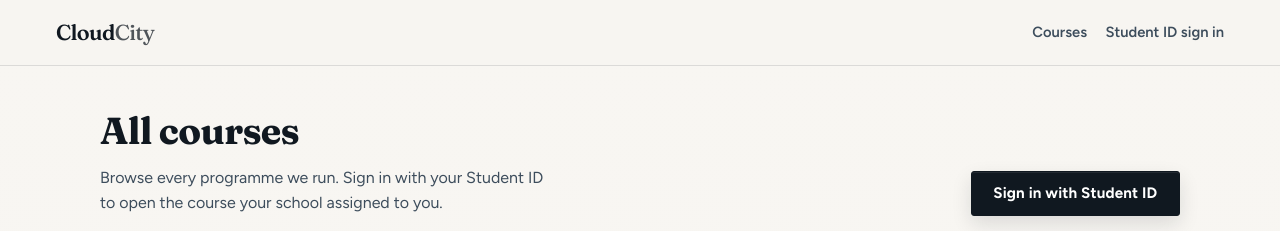
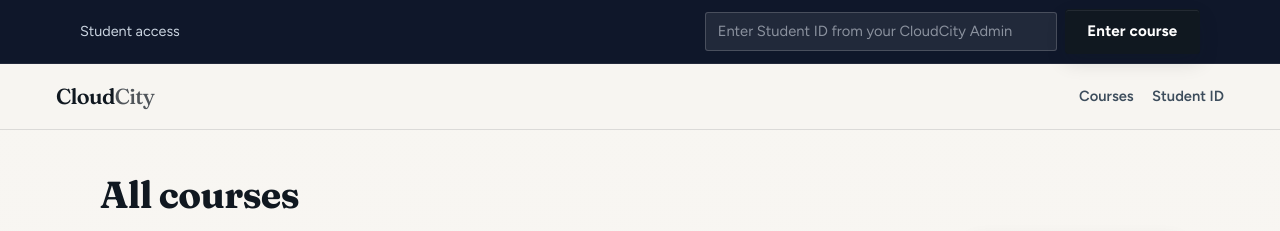
Before and after one commit to CharlesMisheal/cloudcityacademy, a Flask app: page /courses in a window 1280 px wide. Shown: the top 231 px of the page. Run offline with Flask 3, Linux system fonts and the light colour scheme; data comes from the database, SQL or seed files in the repository.

Commit message:
Student ID bar anywhere: enter, switch, or drop ID; Admin wording.
Co-authored-by: Cursor <cursoragent@cursor.com>

```diff
--- a/app.py
+++ b/app.py
@@ -301,48 +301,88 @@ def register_routes(app: Flask):
     def register():
         """Public self-enrolment removed — admin issues Student IDs."""
         flash(
-            "Enrolment is by Student ID only. Your school gives you a Student ID with your course assigned. "
-            "Use Sign in with that ID.",
+            "Enrolment is by Student ID only. Your CloudCity Admin gives you a Student ID "
+            "with your course assigned. Enter that ID to sign in.",
             "warn",
         )
         return redirect(url_for("login"))
 
+    def _sign_in_student_from_code(code: str, *, fail_template="login.html"):
+        """Shared student ID login used by /login and global header form."""
+        code = normalize_student_code(code)
+        if not code:
+            flash("Enter your Student ID.", "error")
+            return None
+        user = query_one(
+            """SELECT * FROM users
+               WHERE student_code = ? AND role = 'student' AND is_active = 1""",
+            (code,),
+        )
+        if not user:
+            flash(
+                "Student ID not found or inactive. Ask your CloudCity Admin to register you.",
+                "error",
+            )
+            return None
+        course = student_course(user["id"])
+        if not course:
+            flash(
+                "Your Student ID has no course yet. Contact your CloudCity Admin.",
+                "error",
+            )
+            return None
+        session.clear()
+        session["user_id"] = user["id"]
+        first = (user["full_name"] or "Student").split()[0]
+        flash(f"Welcome, {first}. You are in {course['title']}.", "ok")
+        return user
+
     @app.route("/login", methods=["GET", "POST"])
     def login():
-        """Students sign in with Student ID only (no password)."""
-        if g.user:
+        """Students sign in with Student ID only (no password). Can switch ID anytime."""
+        # Staff already signed in → their dashboard (not ID form)
+        if g.user and g.user["role"] in ("admin", "teacher") and request.method == "GET":
             return redirect(url_for("dashboard"))
         if request.method == "POST":
-            code = normalize_student_code(request.form.get("student_code") or "")
-            if not code:
-                flash("Enter your Student ID.", "error")
+            # Allow switching Student ID even if already signed in as a student
+            if g.user and g.user["role"] in ("admin", "teacher"):
+                flash("Sign out of the staff account first, or use Staff only.", "warn")
+                return redirect(url_for("dashboard"))
+            user = _sign_in_student_from_code(request.form.get("student_code") or "")
+            if not user:
                 return render_template("login.html", staff=False)
-            user = query_one(
-                """SELECT * FROM users
-                   WHERE student_code = ? AND role = 'student' AND is_active = 1""",
-                (code,),
-            )
-            if not user:
-                flash(
-                    "Student ID not found or inactive. Ask your admin to register you.",
-                    "error",
-                )
-                return render_template("login.html", staff=False)
-            course = student_course(user["id"])
-            if not course:
-                flash(
-                    "Your Student ID has no course yet. Contact admin.",
-                    "error",
-                )
-                return render_template("login.html", staff=False)
-            session["user_id"] = user["id"]
-            first = (user["full_name"] or "Student").split()[0]
-            flash(f"Welcome, {first}. You are in {course['title']}.", "ok")
-            nxt = request.args.get("next")
-            if nxt:
+            nxt = request.form.get("next") or request.args.get("next")
+            if nxt and str(nxt).startswith("/"):
                 return redirect(nxt)
             return redirect(url_for("student_home"))
         return render_template("login.html", staff=False)
+
+    @app.route("/student-id", methods=["POST"])
+    def student_id_anywhere():
+        """Enter or switch Student ID from the bar on any page."""
+        if g.user and g.user["role"] in ("admin", "teacher"):
+            flash("Staff accounts cannot sign in with Student ID. Sign out first.", "warn")
+            return redirect(request.referrer or url_for("dashboard"))
+        user = _sign_in_student_from_code(request.form.get("student_code") or "")
+        if not user:
+            return redirect(request.referrer or url_for("login"))
+        nxt = request.form.get("next") or ""
+        if nxt and str(nxt).startswith("/"):
+            return redirect(nxt)
+        return redirect(url_for("student_home"))
+
+    @app.route("/drop-student-id", methods=["GET", "POST"])
+    def drop_student_id():
+        """Clear Student ID session from any page (leave the student account)."""
+        if g.user and g.user["role"] == "student":
+            session.clear()
+            flash("Student ID dropped. You can enter another ID anytime.", "ok")
+        elif g.user:
+            flash("That action is for student sessions only.", "warn")
+            return redirect(url_for("dashboard"))
+        else:
+            flash("No Student ID is signed in.", "warn")
+        return redirect(url_for("home"))
 
     @app.route("/staff", methods=["GET", "POST"])
     def staff_login():
@@ -383,8 +423,12 @@ def register_routes(app: Flask):
 
     @app.route("/logout")
     def logout():
+        was_student = g.user and g.user["role"] == "student"
         session.clear()
-        flash("Signed out.", "ok")
+        if was_student:
+            flash("Student ID dropped. Signed out.", "ok")
+        else:
+            flash("Signed out.", "ok")
         return redirect(url_for("home"))
 
     @app.route("/dashboard")
--- a/static/css/style.css
+++ b/static/css/style.css
@@ -63,6 +63,100 @@ a {
 
 a:hover {
   color: var(--ink);
+}
+
+.sr-only {
+  position: absolute;
+  width: 1px;
+  height: 1px;
+  padding: 0;
+  margin: -1px;
+  overflow: hidden;
+  clip: rect(0, 0, 0, 0);
+  white-space: nowrap;
+  border: 0;
+}
+
+/* Global Student ID bar — enter or drop ID from any page */
+.id-bar {
+  position: sticky;
+  top: 0;
+  z-index: 40;
+  background: #0f172a;
+  color: #e2e8f0;
+  border-bottom: 1px solid rgba(255, 255, 255, 0.08);
+}
+
+.id-bar__inner {
+  display: flex;
+  flex-wrap: wrap;
+  align-items: center;
+  justify-content: space-between;
+  gap: 0.65rem 1rem;
+  padding: 0.55rem clamp(1rem, 4vw, 2.5rem);
+  max-width: 1200px;
+  margin: 0 auto;
+}
+
+.id-bar__status {
+  margin: 0;
+  font-size: 0.9rem;
+  color: #cbd5e1;
+}
+
+.id-bar__status strong {
+  color: #fff;
+  letter-spacing: 0.02em;
+}
+
+.id-bar__actions {
+  display: flex;
+  flex-wrap: wrap;
+  align-items: center;
+  gap: 0.5rem;
+}
+
+.id-bar__form {
+  display: flex;
+  flex-wrap: wrap;
+  align-items: center;
+  gap: 0.45rem;
+  margin: 0;
+  flex: 1 1 auto;
+  min-width: min(100%, 16rem);
+  justify-content: flex-end;
+}
+
+.id-bar__form input[type="text"] {
+  flex: 1 1 12rem;
+  min-width: 10rem;
+  max-width: 22rem;
+  padding: 0.45rem 0.7rem;
+  border: 1px solid rgba(255, 255, 255, 0.18);
+  border-radius: var(--radius);
+  background: rgba(255, 255, 255, 0.08);
+  color: #fff;
+  font: inherit;
+  font-size: 0.92rem;
+}
+
+.id-bar__form input::placeholder {
+  color: rgba(226, 232, 240, 0.55);
+}
+
+.id-bar .btn-sm {
+  white-space: nowrap;
+}
+
+.id-bar .btn-ghost {
+  border-color: rgba(255, 255, 255, 0.25);
+  color: #e2e8f0;
+  background: transparent;
+}
+
+.id-bar .btn-ghost:hover {
+  background: rgba(255, 255, 255, 0.08);
+  color: #fff;
 }
 
 /* ——— Header ——— */
--- a/templates/base.html
+++ b/templates/base.html
@@ -11,6 +11,41 @@
   <link rel="stylesheet" href="{{ url_for('static', filename='css/style.css') }}">
 </head>
 <body class="{% block body_class %}{% endblock %}">
+  {# Student ID available on every non-staff page #}
+  {% if not current_user or current_user.role == 'student' %}
+  <div class="id-bar" role="region" aria-label="Student ID">
+    <div class="id-bar__inner">
+      {% if current_user and current_user.role == 'student' %}
+      <p class="id-bar__status">
+        Active ID: <strong>{{ current_user.student_code or '—' }}</strong>
+        <span class="muted">· {{ current_user.full_name }}</span>
+      </p>
+      <div class="id-bar__actions">
+        <form class="id-bar__form" method="post" action="{{ url_for('student_id_anywhere') }}">
+          <input type="hidden" name="next" value="{{ request.path }}">
+          <label class="sr-only" for="id-bar-switch">Switch Student ID</label>
+          <input id="id-bar-switch" type="text" name="student_code"
+                 placeholder="Switch to another Student ID" autocapitalize="characters"
+                 autocomplete="username">
+          <button class="btn btn-sm" type="submit">Switch ID</button>
+        </form>
+        <a class="btn btn-sm btn-ghost" href="{{ url_for('drop_student_id') }}">Drop Student ID</a>
+      </div>
+      {% else %}
+      <p class="id-bar__status">Student access</p>
+      <form class="id-bar__form" method="post" action="{{ url_for('student_id_anywhere') }}">
+        <input type="hidden" name="next" value="{{ request.path if request.path not in ['/login', '/logout', '/drop-student-id'] else url_for('student_home') }}">
+        <label class="sr-only" for="id-bar-enter">Student ID</label>
+        <input id="id-bar-enter" type="text" name="student_code" required
+               placeholder="Enter Student ID from your CloudCity Admin"
+               autocapitalize="characters" autocomplete="username">
+        <button class="btn btn-sm" type="submit">Enter course</button>
+      </form>
+      {% endif %}
+    </div>
+  </div>
+  {% endif %}
+
   <header class="site-header{% if self.body_class() and 'is-landing' in self.body_class() %} site-header--over{% endif %}">
     <a class="brand" href="{% if current_user and current_user.role == 'student' %}{{ url_for('home') }}{% elif current_user %}{{ url_for('dashboard') }}{% else %}{{ url_for('home') }}{% endif %}">
       Cloud<span>City</span>
@@ -20,6 +55,7 @@
         {% if current_user.role == 'student' %}
           <a href="{{ url_for('student_home') }}">My course</a>
           <a href="{{ url_for('courses_catalog') }}">All courses</a>
+          <a href="{{ url_for('drop_student_id') }}">Drop ID</a>
         {% elif current_user.role == 'teacher' %}
           <a href="{{ url_for('teacher_home') }}">Teaching</a>
           <a href="{{ url_for('teacher_reviews') }}">Reviews</a>
@@ -35,7 +71,7 @@
         <a href="{{ url_for('logout') }}">Sign out</a>
       {% else %}
         <a href="{{ url_for('courses_catalog') }}">Courses</a>
-        <a href="{{ url_for('login') }}">Student ID sign in</a>
+        <a href="{{ url_for('login') }}">Student ID</a>
       {% endif %}
     </nav>
   </header>
@@ -64,6 +100,8 @@
         <span>{{ PUBLIC_HOST }}</span>
         {% if not current_user %}
           <a class="staff-quiet" href="{{ url_for('staff_login') }}">Staff</a>
+        {% elif current_user.role == 'student' %}
+          <a class="staff-quiet" href="{{ url_for('drop_student_id') }}">Drop Student ID</a>
         {% endif %}
       </div>
     </div>
--- a/templates/courses.html
+++ b/templates/courses.html
@@ -9,7 +9,7 @@
       {% if current_user and current_user.role == 'student' %}
         Your Student ID unlocks lessons only for your assigned course (marked below).
       {% else %}
-        Sign in with your Student ID to open the course your school assigned to you.
+        Sign in with your Student ID to open the course your CloudCity Admin assigned to you.
       {% endif %}
     </p>
   </div>
--- a/templates/home.html
+++ b/templates/home.html
@@ -38,7 +38,7 @@
       {% if current_user and current_user.role == 'student' %}
         Your assigned course is marked · only that one opens lessons for your Student ID.
       {% else %}
-        Sign in with your Student ID to open the course your school assigned to you.
+        Sign in with your Student ID to open the course your CloudCity Admin assigned to you.
       {% endif %}
     </p>
   </div>
--- a/templates/login.html
+++ b/templates/login.html
@@ -32,7 +32,7 @@
     {% else %}
     <p class="eyebrow">Students</p>
     <h1>Sign in with Student ID</h1>
-    <p class="sub">Enter the ID your school gave you. Your course opens automatically — no password.</p>
+    <p class="sub">Enter the ID your CloudCity Admin gave you. Your course opens automatically — no password.</p>
     <form class="form" method="post">
       <label>Student ID
         <input type="text" name="student_code" required autocomplete="username"
@@ -40,7 +40,7 @@
       </label>
       <button class="btn" type="submit">Enter my course</button>
     </form>
-    <p class="muted auth-switch">Don’t have an ID yet? Ask your admin to add you and assign your course.</p>
+    <p class="muted auth-switch">Don’t have an ID yet? Ask your CloudCity Admin to add you and assign your course.</p>
     <p class="staff-hint">Demo Student ID · STU-DEMO-001</p>
     {% endif %}
   </div>
```
